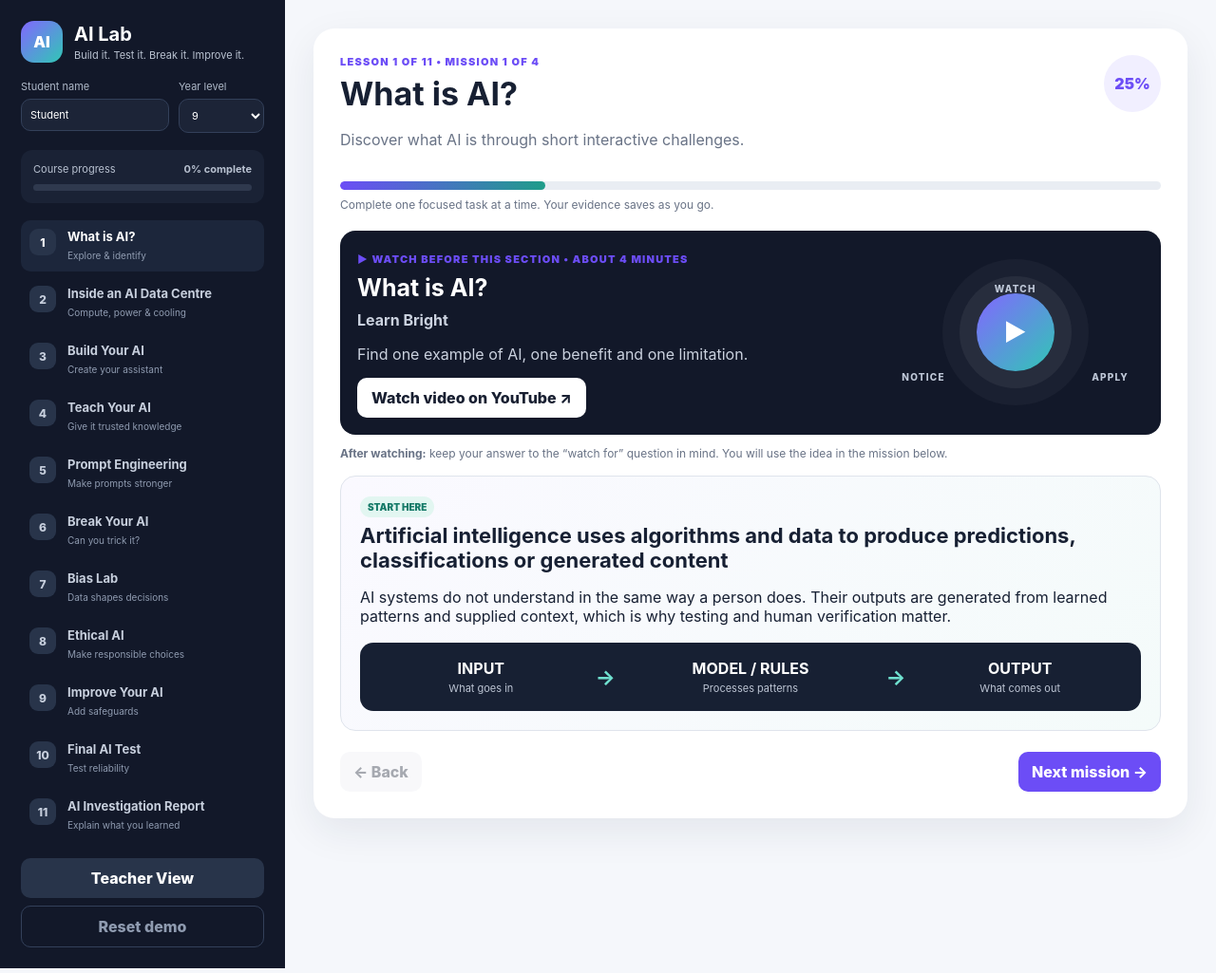
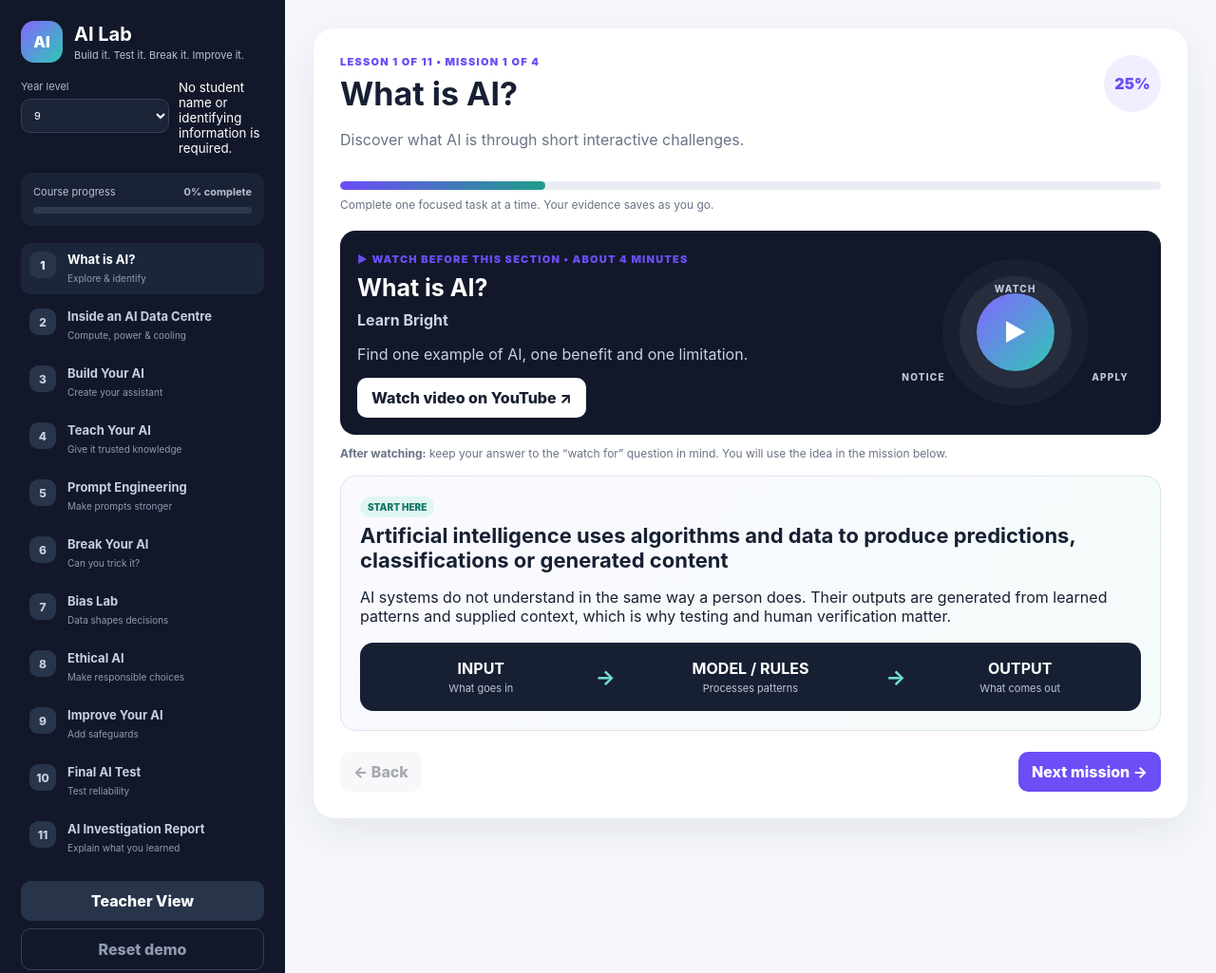
Before and after one commit to trevore777/ai-lab, a website: page index.html in a window 1280 px wide. Shown: the top 1025 px of the page at 95% size. Drawn offline with Linux system fonts and the light colour scheme.

Commit message:
Remove student name entry from AI Lab UI

```diff
--- a/index.html
+++ b/index.html
@@ -11,8 +11,9 @@
     <aside class="sidebar">
       <div class="brand"><div class="logo">AI</div><div><strong>AI Lab</strong><span>Build it. Test it. Break it. Improve it.</span></div></div>
       <div class="student-controls">
-        <label>Student name<input id="studentName" value="Student" /></label>
+        <input id="studentName" type="hidden" value="Student" />
         <label>Year level<select id="yearLevel"><option>7</option><option>8</option><option selected>9</option><option>10</option><option>11</option><option>12</option></select></label>
+        <small>No student name or identifying information is required.</small>
       </div>
       <div class="overall-progress"><div><span>Course progress</span><strong id="progressText">0% complete</strong></div><div class="progress-track"><div id="progressBar" class="progress-fill"></div></div></div>
       <nav id="lessonNav"></nav>
```
